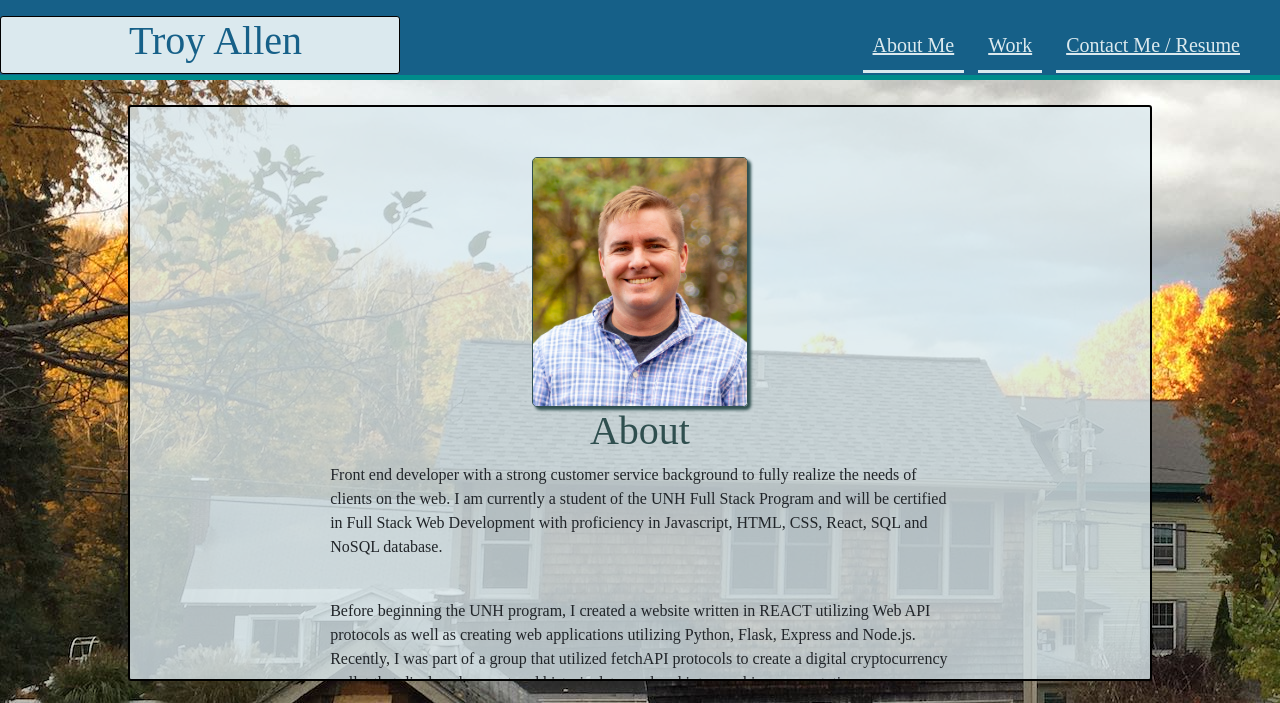
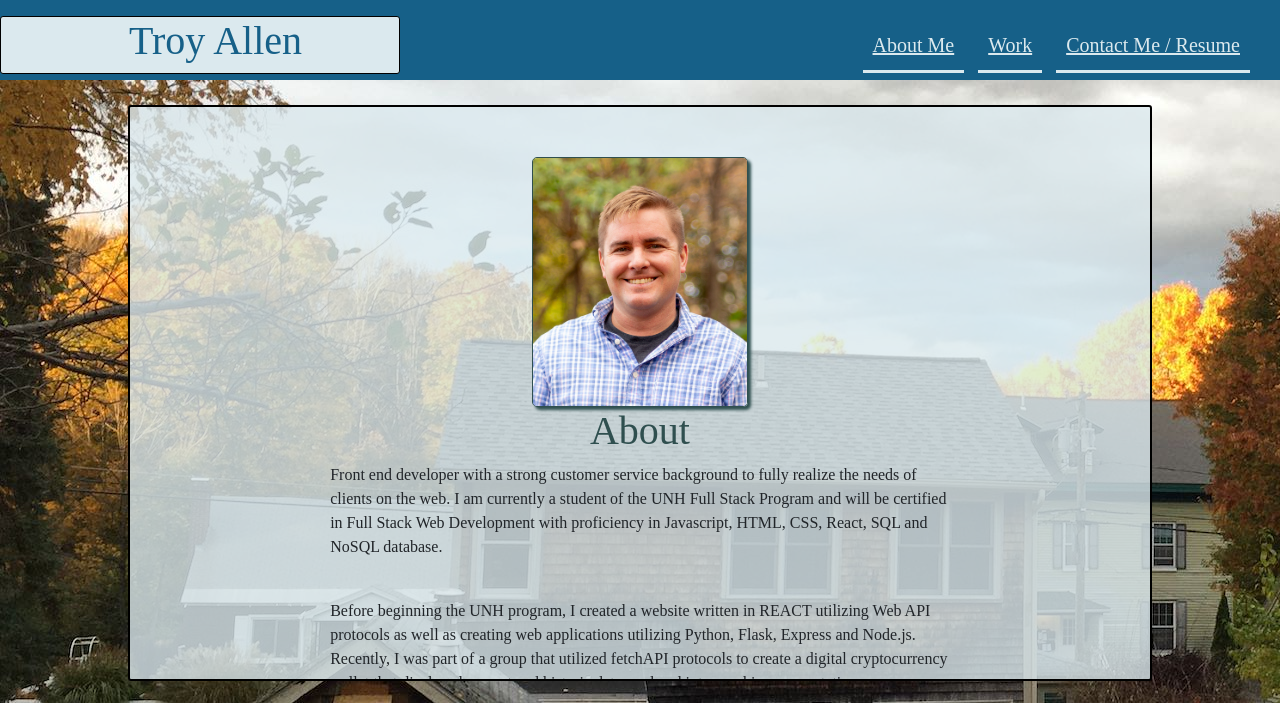
Before and after one commit to tallen1985/02-Homework, a plain HTML site: page index.html in a window 1280 px wide. Shown: the top 703 px of the page. Drawn offline with nearby package versions, Linux system fonts and the light colour scheme; a web font is replaced by a local one.

Commit message:
get rid of header border

```diff
--- a/assets/css/style.css
+++ b/assets/css/style.css
@@ -42,7 +42,7 @@ h2 {
 header {
     display: flex;
     background-color: var(--background);
-    border-bottom: 5px solid darkcyan;
+    /* border-bottom: 5px solid darkcyan; */
     align-items: center;
     width: 100%;
     justify-content: space-between;
```
